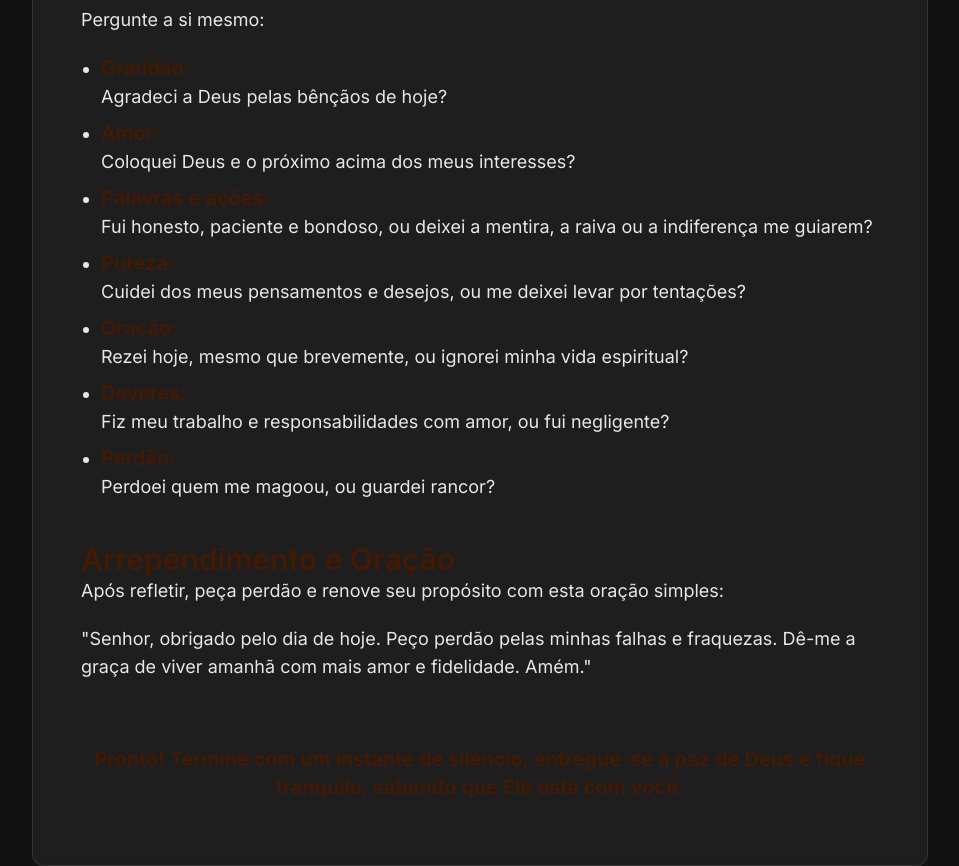
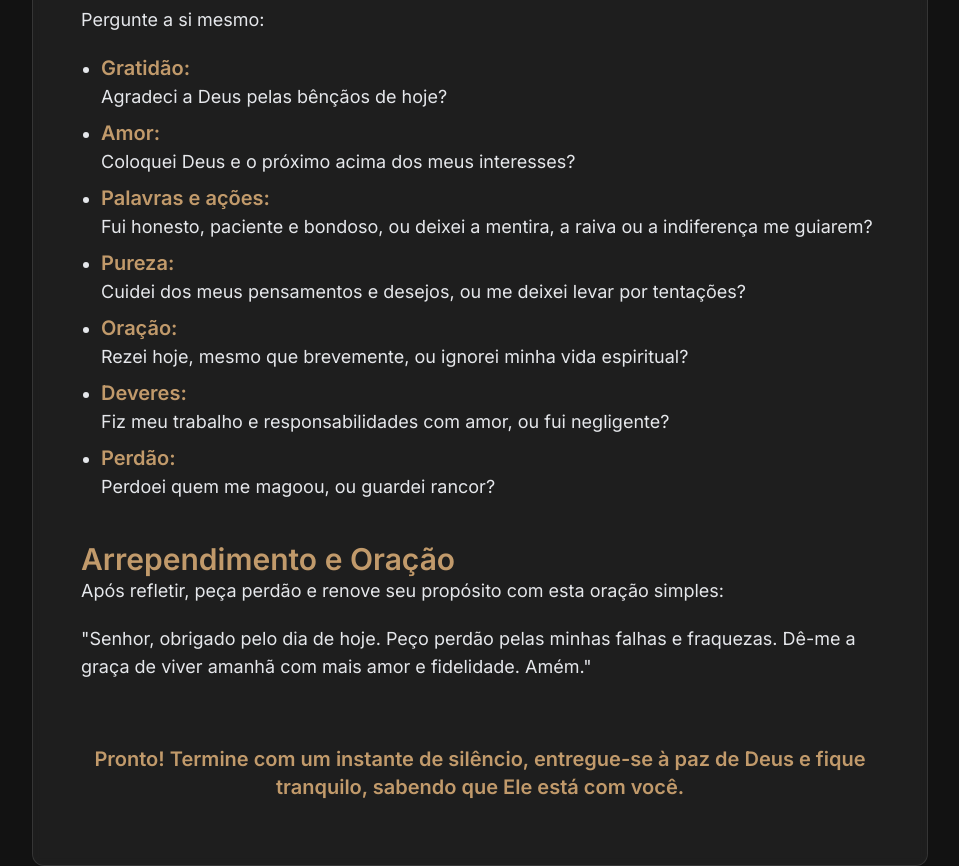
Before and after one commit to EmanuelBitenc/AnimaSancta, a Next.js app: page /exameConscienciaDiario in a window 1280 px wide. Shown: the part 1020-1886 px from the top of the page, without its empty margins (160-1119 px from the left). Built offline with nearby package versions, Linux system fonts and the light colour scheme.

Commit message:
style: migrate Exame Diário components to dark-only theme

```diff
--- a/src/app/exameConscienciaDiario/TituloSessao.tsx
+++ b/src/app/exameConscienciaDiario/TituloSessao.tsx
@@ -6,9 +6,7 @@ interface Props {
 export const TituloSessao = ({ textOne, textTwo }: Props) => {
   return (
     <div className="mt-10 mb-5">
-      <p className="text-amber-950 font-semibold  text-xl sm:text-3xl">
-        {textOne}
-      </p>
+      <p className="text-accent font-semibold text-xl sm:text-3xl">{textOne}</p>
       <p>{textTwo}</p>
     </div>
   );
--- a/src/app/exameConscienciaDiario/exameDiario.tsx
+++ b/src/app/exameConscienciaDiario/exameDiario.tsx
@@ -3,64 +3,15 @@ import { TituloSessao } from "./TituloSessao";
 export const ExameDiario = () => {
   return (
     <div className="mt-6">
-      <TituloSessao
-        textOne="Reflexão sobre o Dia"
-        textTwo="Pergunte a si mesmo:"
-      />
-
+      <TituloSessao textOne="Reflexão sobre o Dia" textTwo="Pergunte a si mesmo:" />
       <ul className="list-disc pl-5 flex flex-col gap-2">
-        <li>
-          <span className="text-amber-950 font-semibold text-lg sm:text-xl">
-            Gratidão:
-          </span>{" "}
-          <p>Agradeci a Deus pelas bênçãos de hoje?</p>
-        </li>
-        <li>
-          <span className="text-amber-950 font-semibold text-lg sm:text-xl">
-            Amor:
-          </span>{" "}
-          <p>Coloquei Deus e o próximo acima dos meus interesses?</p>
-        </li>
-        <li>
-          <span className="text-amber-950 font-semibold text-lg sm:text-xl">
-            Palavras e ações:
-          </span>{" "}
-          <p>
-            Fui honesto, paciente e bondoso, ou deixei a mentira, a raiva ou a
-            indiferença me guiarem?
-          </p>
-        </li>
-        <li>
-          <span className="text-amber-950 font-semibold text-lg sm:text-xl">
-            Pureza:
-          </span>{" "}
-          <p>
-            Cuidei dos meus pensamentos e desejos, ou me deixei levar por
-            tentações?
-          </p>
-        </li>
-        <li>
-          <span className="text-amber-950 font-semibold text-lg sm:text-xl">
-            Oração:
-          </span>{" "}
-          <p>
-            Rezei hoje, mesmo que brevemente, ou ignorei minha vida espiritual?
-          </p>
-        </li>
-        <li>
-          <span className="text-amber-950 font-semibold text-lg sm:text-xl">
-            Deveres:
-          </span>{" "}
-          <p>
-            Fiz meu trabalho e responsabilidades com amor, ou fui negligente?
-          </p>
-        </li>
-        <li>
-          <span className="text-amber-950 font-semibold text-lg sm:text-xl">
-            Perdão:
-          </span>{" "}
-          <p>Perdoei quem me magoou, ou guardei rancor?</p>
-        </li>
+        <li><span className="text-accent font-semibold text-lg sm:text-xl">Gratidão:</span>{" "}<p>Agradeci a Deus pelas bênçãos de hoje?</p></li>
+        <li><span className="text-accent font-semibold text-lg sm:text-xl">Amor:</span>{" "}<p>Coloquei Deus e o próximo acima dos meus interesses?</p></li>
+        <li><span className="text-accent font-semibold text-lg sm:text-xl">Palavras e ações:</span>{" "}<p>Fui honesto, paciente e bondoso, ou deixei a mentira, a raiva ou a indiferença me guiarem?</p></li>
+        <li><span className="text-accent font-semibold text-lg sm:text-xl">Pureza:</span>{" "}<p>Cuidei dos meus pensamentos e desejos, ou me deixei levar por tentações?</p></li>
+        <li><span className="text-accent font-semibold text-lg sm:text-xl">Oração:</span>{" "}<p>Rezei hoje, mesmo que brevemente, ou ignorei minha vida espiritual?</p></li>
+        <li><span className="text-accent font-semibold text-lg sm:text-xl">Deveres:</span>{" "}<p>Fiz meu trabalho e responsabilidades com amor, ou fui negligente?</p></li>
+        <li><span className="text-accent font-semibold text-lg sm:text-xl">Perdão:</span>{" "}<p>Perdoei quem me magoou, ou guardei rancor?</p></li>
       </ul>
     </div>
   );
--- a/src/app/exameConscienciaDiario/page.tsx
+++ b/src/app/exameConscienciaDiario/page.tsx
@@ -7,11 +7,10 @@ export default function exameConscienciaDiario() {
   return (
     <div className="relative">
       <TituloPage titulo="Exame de Consciência Diário" />
-
       <div>
         <div className="containerPanel relative">
           <div className="containerWhite">
-            <div className="containerGray ">
+            <div className="containerGray">
               <p>
                 Ao decorrer do dia, reserve alguns minutos para refletir na
                 presença de Deus. Este exame rápido é um momento para agradecer,
@@ -21,13 +20,9 @@ export default function exameConscienciaDiario() {
               </p>
             </div>
             <div className="text-sm sm:text-lg">
-              <div>
-                <ExameDiario />
-              </div>
-              <div>
-                <Arrependimento />
-              </div>
-              <p className="text-amber-950 text-sm sm:text-xl mt-16 mb-4 text-center font-semibold">
+              <div><ExameDiario /></div>
+              <div><Arrependimento /></div>
+              <p className="text-accent text-sm sm:text-xl mt-16 mb-4 text-center font-semibold">
                 Pronto! Termine com um instante de silêncio, entregue-se à paz
                 de Deus e fique tranquilo, sabendo que Ele está com você.
               </p>
```
